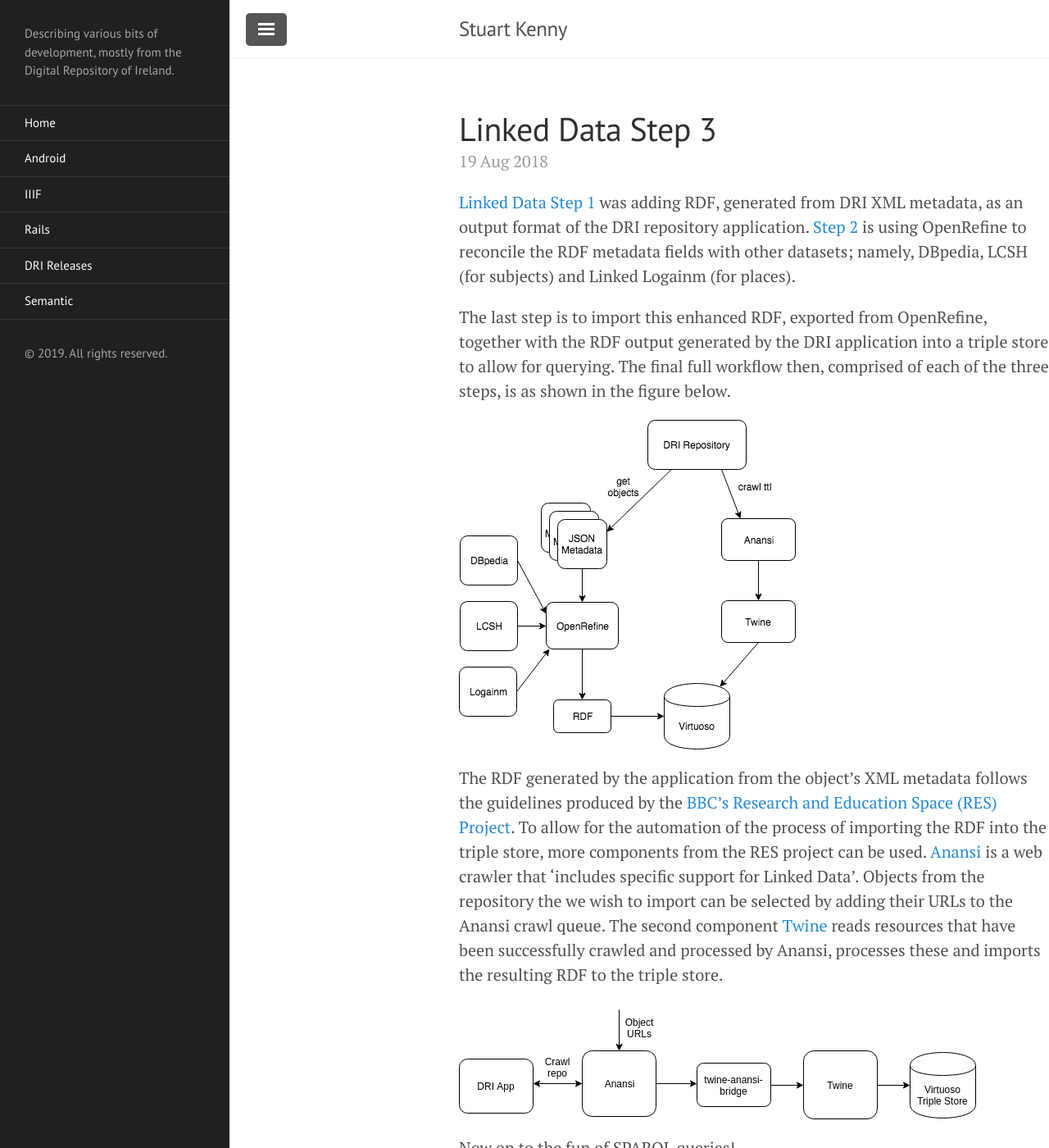
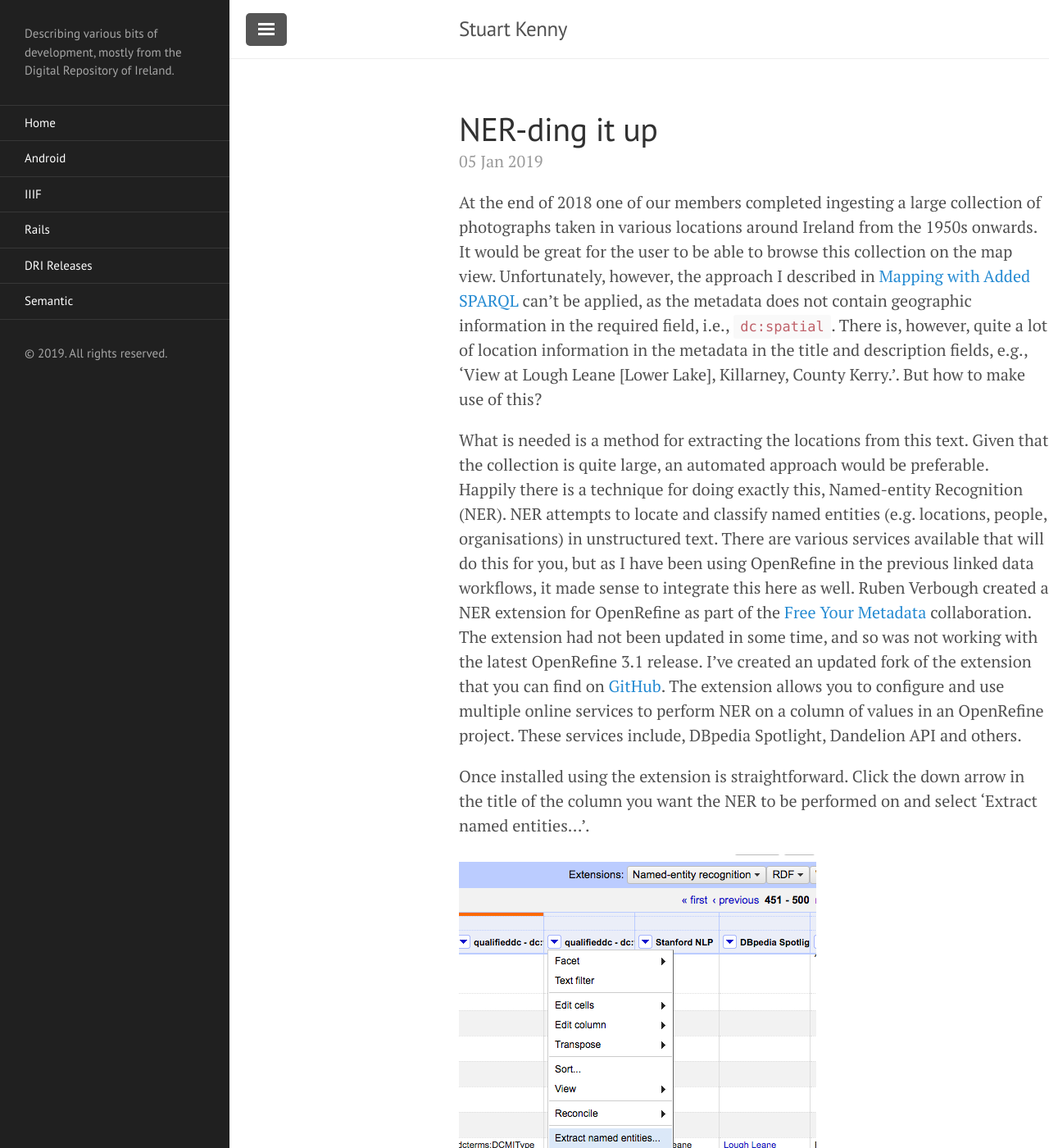
Before and after one commit to stkenny/stkenny.github.io, a Jekyll site: the page built from index.html, in a window 1280 px wide and 1400 px high. Shown: the whole window at 82% size. Built offline with Jekyll 4.4.1, drawn with Linux system fonts in a browser that asks for light colours; the list of posts is cut into pages by our own code; some of the changed text lies outside the part shown.

Commit message:
Add plugin

```diff
--- a/Gemfile
+++ b/Gemfile
@@ -1,2 +1,3 @@
 source 'https://rubygems.org'
 gem 'github-pages'
+gem 'jekyll-paginate'
--- a/_config.yml
+++ b/_config.yml
@@ -10,6 +10,7 @@
 url:                 https://stkenny.github.io
 baseurl:             'https://stkenny.github.io'
 paginate:            5
+plugins: [jekyll-paginate]
 
 # About/contact
 author:
--- /dev/null
+++ b/_posts/2019-01-05-ner.markdown
@@ -0,0 +1,37 @@
+---
+layout: post
+title:  "NER-ding it up"
+date:   2019-01-05 18:32:00
+categories: semantic mapping
+---
+
+At the end of 2018 one of our members completed ingesting a large collection of photographs taken in various locations around Ireland from the 1950s onwards. It would be great for the user to be able to browse this collection on the map view. Unfortunately, however, the approach I described in [Mapping with Added SPARQL](/semantic/sparql/mapping/2015/08/23/mapping/) can't be applied, as the metadata does not contain geographic information in the required field, i.e., `dc:spatial`. There is, however, quite a lot of location information in the metadata in the title and description fields, e.g., 'View at Lough Leane [Lower Lake], Killarney, County Kerry.'. But how to make use of this?
+
+What is needed is a method for extracting the locations from this text. Given that the collection is quite large, an automated approach would be preferable. Happily there is a technique for doing exactly this, Named-entity Recognition (NER). NER attempts to locate and classify named entities (e.g. locations, people, organisations) in unstructured text. There are various services available that will do this for you, but as I have been using OpenRefine in the previous linked data workflows, it made sense to integrate this here as well. Ruben Verbough created a NER extension for OpenRefine as part of the [Free Your Metadata][free-your-metadata] collaboration. The extension had not been updated in some time, and so was not working with the latest OpenRefine 3.1 release. I've created an updated fork of the extension that you can find on [GitHub][ner-extension]. The extension allows you to configure and use multiple online services to perform NER on a column of values in an OpenRefine project. These services include, DBpedia Spotlight, Dandelion API and others.
+
+Once installed using the extension is straightforward. Click the down arrow in the title of the column you want the NER to be performed on and select 'Extract named entities...'.
+
+[![NER menu option]({{ site.url }}/assets/ner_menu_option.png)]({{ site.url }}/assets/ner_menu_option.png)
+
+This opens a dialog where you can select the services you want to use, and set any extraction parameters available.
+
+[![NER services dialog]({{ site.url }}/assets/ner_services.png)]({{ site.url }}/assets/ner_services.png)
+
+There first service that I tried, as it is freely available, was the DBpedia Spotlight service. This performed well, and as an added bonus also returns a DBpedia URL with the value. As you can see in the example below, it has managed to extract 'Valentia' and 'County Kerry', from the value 'Valentia Harbour, Valentia, County Kerry'.
+
+[![DBpedia Spotlight NER]({{ site.url }}/assets/dbpedia_ner.png)]({{ site.url }}/assets/dbpedia_ner.png)
+
+Many of the other services require signing up for an API key, and have various limits on the number of calls that you can make. Although this would probably be fine for most use cases, I wanted to try and configure a service that I would have more control over. [Stanford NLP][stanford-nlp] provides a set of human language technology tools including NER. It is possible to download the software and run it locally as a service. This was easy to do following the instructions available in [the CoreNLP documentation][corenlp-docs]. To use this with the NER extension meant writing a new service class. The NER extension has been written in such a way as to make it extensible. The full code for the new service class, `StanfordNLP.java` is available to view on [GitHub][stanford-nlp-service]. Running NER on the column against this service, performed similarly to the DBpedia Spotlight service, although in some cases it gave perhaps better entities. For example it returns 'Kerry', rather than 'County Kerry'. It also managed to extract 'Valentia Harbour', not just 'Valentia'.
+
+[![Stanford NLP]({{ site.url }}/assets/stanford_nlp_ner.png)]({{ site.url }}/assets/stanford_nlp_ner.png)
+
+In some cases it also seemed to find more entities, such as 'Portmagee'. Obviously here we are missing the DBpedia URL, but as the next stage will involve reconciliation using the RDF extension, that might not be an issue.
+
+[![Stanford NLP]({{ site.url }}/assets/stanford_nlp_ner2.png)]({{ site.url }}/assets/stanford_nlp_ner2.png)
+
+[free-your-metadata]:    http://freeyourmetadata.org/named-entity-extraction/
+[ner-extension]:         https://github.com/stkenny/Refine-NER-Extension
+[openrefine]:            http://openrefine.org/
+[stanford-nlp]:          https://stanfordnlp.github.io/CoreNLP/index.html
+[corenlp-docs]:          https://stanfordnlp.github.io/CoreNLP/corenlp-server.html
+[stanford-nlp-service]:  https://github.com/stkenny/Refine-NER-Extension/blob/master/src/org/freeyourmetadata/ner/services
```
Also changed, not shown: assets/dbpedia_ner.png (added), assets/ner_menu_option.png (added), assets/ner_services.png (added), assets/stanford_nlp_ner.png (added), assets/stanford_nlp_ner2.png (added), 1 other file.
